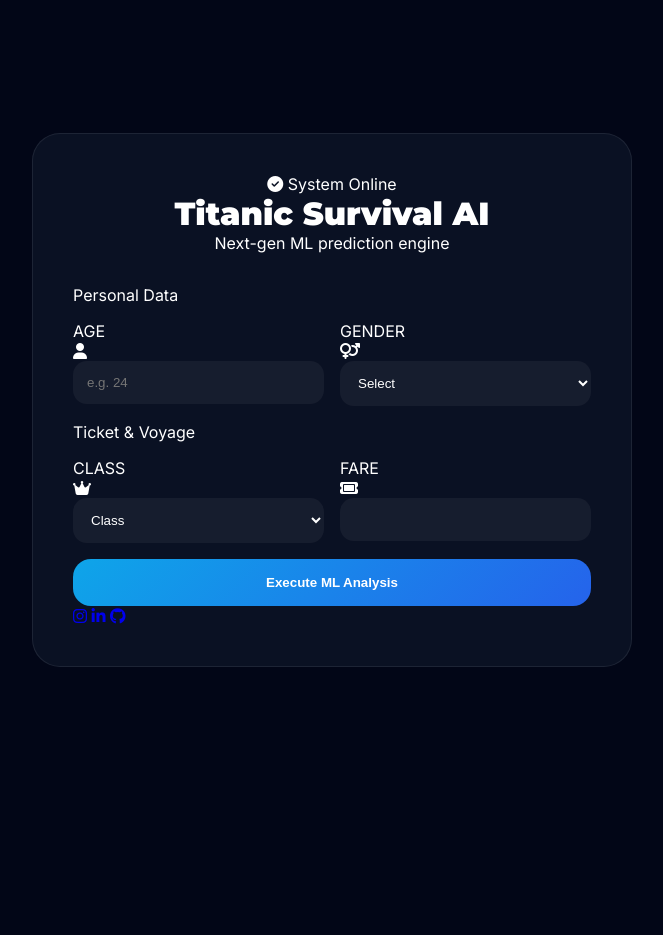
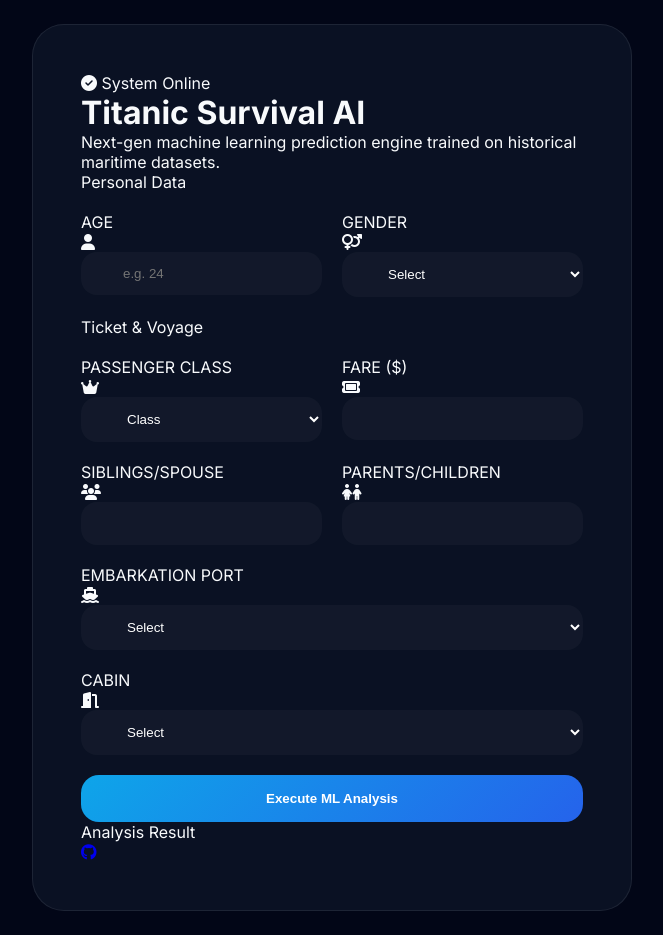
Before and after one commit to amar-pandit/titanic-placement-project, a plain HTML site: page docs/index.html in a window 1280 px wide. Shown: the whole page, without its empty margins (308-971 px from the left). Before the commit the page ends 800 px from the top, so only its background shows below. Drawn offline with Linux system fonts and the light colour scheme; files that its build step writes are made by us from their sources.

Commit message:
✨ Pro UI + Loading spinner + Progress + Links

```diff
--- a/docs/index.html
+++ b/docs/index.html
@@ -9,26 +9,26 @@
     <link rel="stylesheet" href="https://cdnjs.cloudflare.com/ajax/libs/font-awesome/6.5.1/css/all.min.css"/>
 
     <!-- Google Fonts -->
-    <link href="https://fonts.googleapis.com/css2?family=Inter:wght@300;400;600;700;800&family=Montserrat:wght@700;900&display=swap" rel="stylesheet">
+    <link href="https://fonts.googleapis.com/css2?family=Inter:wght@300;400;500;600;700;800&family=Montserrat:wght@700;900&display=swap" rel="stylesheet">
 
-    <!-- CSS -->
-    <link rel="stylesheet" href="css/style.css">
+    <!-- ✅ CSS LINK -->
+    <link rel="stylesheet" href="style.css">
 </head>
 <body>
 
 <div class="container">
     <div class="card">
-
         <div class="header">
             <div class="status-badge">
                 <i class="fa-solid fa-circle-check"></i> System Online
             </div>
             <h1>Titanic Survival AI</h1>
-            <p class="subtitle">Next-gen ML prediction engine</p>
+            <p class="subtitle">
+                Next-gen machine learning prediction engine trained on historical maritime datasets.
+            </p>
         </div>
 
         <div class="grid-layout">
-
             <div class="section-title full">Personal Data</div>
 
             <div class="field">
@@ -54,7 +54,7 @@
             <div class="section-title full">Ticket & Voyage</div>
 
             <div class="field">
-                <label>CLASS</label>
+                <label>PASSENGER CLASS</label>
                 <div class="input-wrapper">
                     <i class="fa-solid fa-crown"></i>
                     <select id="pclass">
@@ -67,14 +67,55 @@
             </div>
 
             <div class="field">
-                <label>FARE</label>
+                <label>FARE ($)</label>
                 <div class="input-wrapper">
                     <i class="fa-solid fa-ticket"></i>
                     <input type="number" id="fare">
                 </div>
             </div>
 
-            <button class="cta-button full" onclick="processPrediction()">
+            <div class="field">
+                <label>SIBLINGS/SPOUSE</label>
+                <div class="input-wrapper">
+                    <i class="fa-solid fa-users"></i>
+                    <input type="number" id="sibsp">
+                </div>
+            </div>
+
+            <div class="field">
+                <label>PARENTS/CHILDREN</label>
+                <div class="input-wrapper">
+                    <i class="fa-solid fa-children"></i>
+                    <input type="number" id="parch">
+                </div>
+            </div>
+
+            <div class="field full">
+                <label>EMBARKATION PORT</label>
+                <div class="input-wrapper">
+                    <i class="fa-solid fa-ship"></i>
+                    <select id="embarked">
+                        <option value="" disabled selected>Select</option>
+                        <option value="0">Southampton</option>
+                        <option value="1">Cherbourg</option>
+                        <option value="2">Queenstown</option>
+                    </select>
+                </div>
+            </div>
+
+            <div class="field full">
+                <label>CABIN</label>
+                <div class="input-wrapper">
+                    <i class="fa-solid fa-door-open"></i>
+                    <select id="cabin">
+                        <option value="" disabled selected>Select</option>
+                        <option value="0">No</option>
+                        <option value="1">Yes</option>
+                    </select>
+                </div>
+            </div>
+
+            <button class="cta-button" id="cta" onclick="processPrediction()">
                 <span id="btn-txt">Execute ML Analysis</span>
                 <div class="spinner" id="spinner"></div>
             </button>
@@ -86,19 +127,16 @@
             <div class="visualizer">
                 <div id="progress-bar"></div>
             </div>
-            <div id="prob-num"></div>
+            <div id="prob-num" class="prob-number"></div>
         </div>
 
         <div class="footer">
-            <a href="https://instagram.com/amarpandit_official1" target="_blank"><i class="fa-brands fa-instagram"></i></a>
-            <a href="https://linkedin.com/in/amar-kumar-pandit-253411386" target="_blank"><i class="fa-brands fa-linkedin-in"></i></a>
             <a href="https://github.com/amar-pandit" target="_blank"><i class="fa-brands fa-github"></i></a>
         </div>
-
     </div>
 </div>
 
-<!-- JS -->
-<script src="js/app.js"></script>
+<!-- ✅ JS LINK -->
+<script src="script.js"></script>
 </body>
 </html>
--- a/docs/script.js
+++ b/docs/script.js
@@ -1,40 +1,37 @@
 async function processPrediction() {
 
-    const spinner = document.getElementById("spinner");
-    const btnTxt = document.getElementById("btn-txt");
-    const results = document.getElementById("results-area");
+    const cta = document.getElementById('cta');
+    const spinner = document.getElementById('spinner');
+    const btnTxt = document.getElementById('btn-txt');
 
     const payload = {
-        Pclass: +document.getElementById("pclass").value,
-        Sex: +document.getElementById("sex").value,
-        Age: +document.getElementById("age").value,
-        Fare: +document.getElementById("fare").value
+        Age: +document.getElementById('age').value,
+        Sex: +document.getElementById('sex').value,
+        Pclass: +document.getElementById('pclass').value,
+        Fare: +document.getElementById('fare').value,
+        SibSp: +document.getElementById('sibsp').value,
+        Parch: +document.getElementById('parch').value,
+        Embarked: +document.getElementById('embarked').value,
+        CabinPresent: +document.getElementById('cabin').value
     };
 
-    spinner.style.display = "block";
-    btnTxt.innerText = "Calculating...";
-    results.style.display = "none";
+    spinner.style.display = 'block';
+    btnTxt.innerText = 'Calculating...';
 
-    try {
-        const res = await fetch("https://titanic-placement-project.onrender.com/predict", {
+    const res = await fetch(
+        "https://titanic-placement-project.onrender.com/predict",
+        {
             method: "POST",
             headers: { "Content-Type": "application/json" },
             body: JSON.stringify(payload)
-        });
+        }
+    );
 
-        const data = await res.json();
-        results.style.display = "block";
+    const data = await res.json();
 
-        document.getElementById("res-val").innerText = data.result;
-        document.getElementById("prob-num").innerText = data.probability + "%";
+    document.getElementById('res-val').innerText = data.result;
+    document.getElementById('prob-num').innerText = data.probability + "%";
 
-        document.getElementById("progress-bar").style.width =
-            data.probability + "%";
-
-    } catch {
-        alert("API Error");
-    }
-
-    spinner.style.display = "none";
-    btnTxt.innerText = "Execute ML Analysis";
+    spinner.style.display = 'none';
+    btnTxt.innerText = 'Execute ML Analysis';
 }
--- a/docs/style.css
+++ b/docs/style.css
@@ -1,93 +1,85 @@
 :root {
-    --primary:#38bdf8;
-    --success:#10b981;
-    --danger:#ef4444;
-    --bg:#020617;
+    --primary: #38bdf8;
+    --primary-glow: rgba(56, 189, 248, 0.2);
+    --accent: #818cf8;
+    --bg-dark: #020617;
+    --card-bg: rgba(15, 23, 42, 0.7);
+    --glass-border: rgba(255, 255, 255, 0.08);
+    --input-bg: rgba(255, 255, 255, 0.03);
+    --success: #10b981;
+    --danger: #ef4444;
+    --text-muted: #94a3b8;
 }
 
 * {
-    margin:0;
-    padding:0;
-    box-sizing:border-box;
+    box-sizing: border-box;
+    margin: 0;
+    padding: 0;
 }
 
 body {
-    font-family:'Inter',sans-serif;
-    background:var(--bg);
-    color:#fff;
-    display:flex;
-    justify-content:center;
-    align-items:center;
-    min-height:100vh;
+    font-family: 'Inter', sans-serif;
+    background: var(--bg-dark);
+    color: #f8fafc;
+    min-height: 100vh;
+    display: flex;
+    justify-content: center;
+    align-items: center;
+    padding: 1.5rem;
 }
 
 .container {
-    max-width:600px;
-    width:100%;
+    width: 100%;
+    max-width: 600px;
 }
 
 .card {
-    background:rgba(15,23,42,.7);
-    padding:2.5rem;
-    border-radius:28px;
-    border:1px solid rgba(255,255,255,.08);
-}
-
-.header {
-    text-align:center;
-    margin-bottom:2rem;
-}
-
-h1 {
-    font-family:'Montserrat';
-    font-weight:900;
+    background: var(--card-bg);
+    border: 1px solid var(--glass-border);
+    border-radius: 32px;
+    padding: 3rem;
 }
 
 .grid-layout {
-    display:grid;
-    grid-template-columns:repeat(2,1fr);
-    gap:1rem;
+    display: grid;
+    grid-template-columns: repeat(2, 1fr);
+    gap: 1.25rem;
 }
 
 .full {
-    grid-column:span 2;
+    grid-column: span 2;
 }
 
-input,select {
-    width:100%;
-    padding:14px;
-    border-radius:14px;
-    background:rgba(255,255,255,.05);
-    border:none;
-    color:white;
+input, select {
+    width: 100%;
+    padding: 14px 14px 14px 42px;
+    background: var(--input-bg);
+    border-radius: 16px;
+    border: none;
+    color: white;
 }
 
 .cta-button {
-    padding:16px;
-    border:none;
-    border-radius:18px;
-    background:linear-gradient(135deg,#0ea5e9,#2563eb);
-    color:white;
-    font-weight:800;
-    cursor:pointer;
+    grid-column: span 2;
+    padding: 16px;
+    background: linear-gradient(135deg, #0ea5e9, #2563eb);
+    border: none;
+    border-radius: 18px;
+    font-weight: 800;
+    color: white;
+    cursor: pointer;
 }
 
 .spinner {
-    width:22px;
-    height:22px;
-    border:3px solid rgba(255,255,255,.3);
-    border-top-color:#fff;
-    border-radius:50%;
-    animation:spin .8s linear infinite;
-    display:none;
+    width: 22px;
+    height: 22px;
+    border: 3px solid rgba(255,255,255,0.2);
+    border-top-color: #fff;
+    border-radius: 50%;
+    animation: spin 0.8s linear infinite;
+    display: none;
 }
 
 @keyframes spin {
-    to { transform:rotate(360deg); }
+    to { transform: rotate(360deg); }
 }
-
-#results-area {
-    margin-top:2rem;
-    display:none;
-    text-align:center;
-}
```
